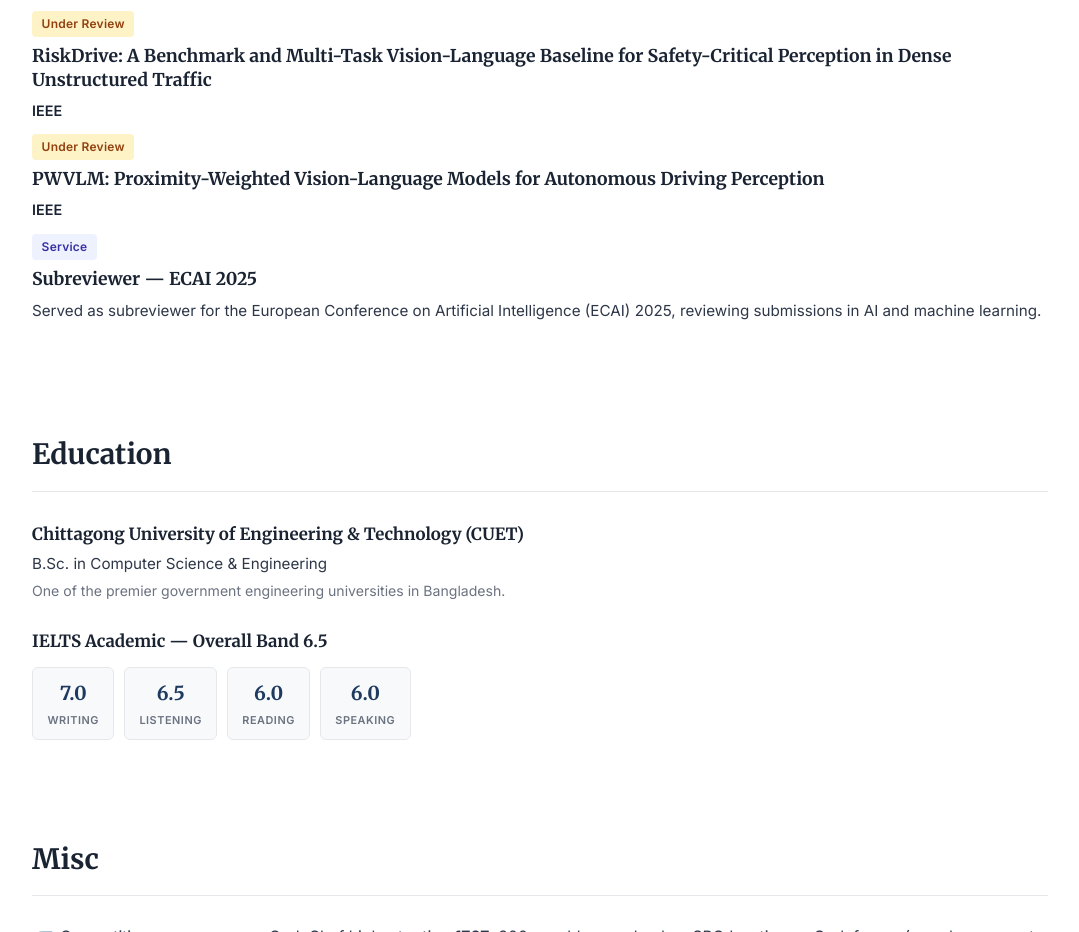
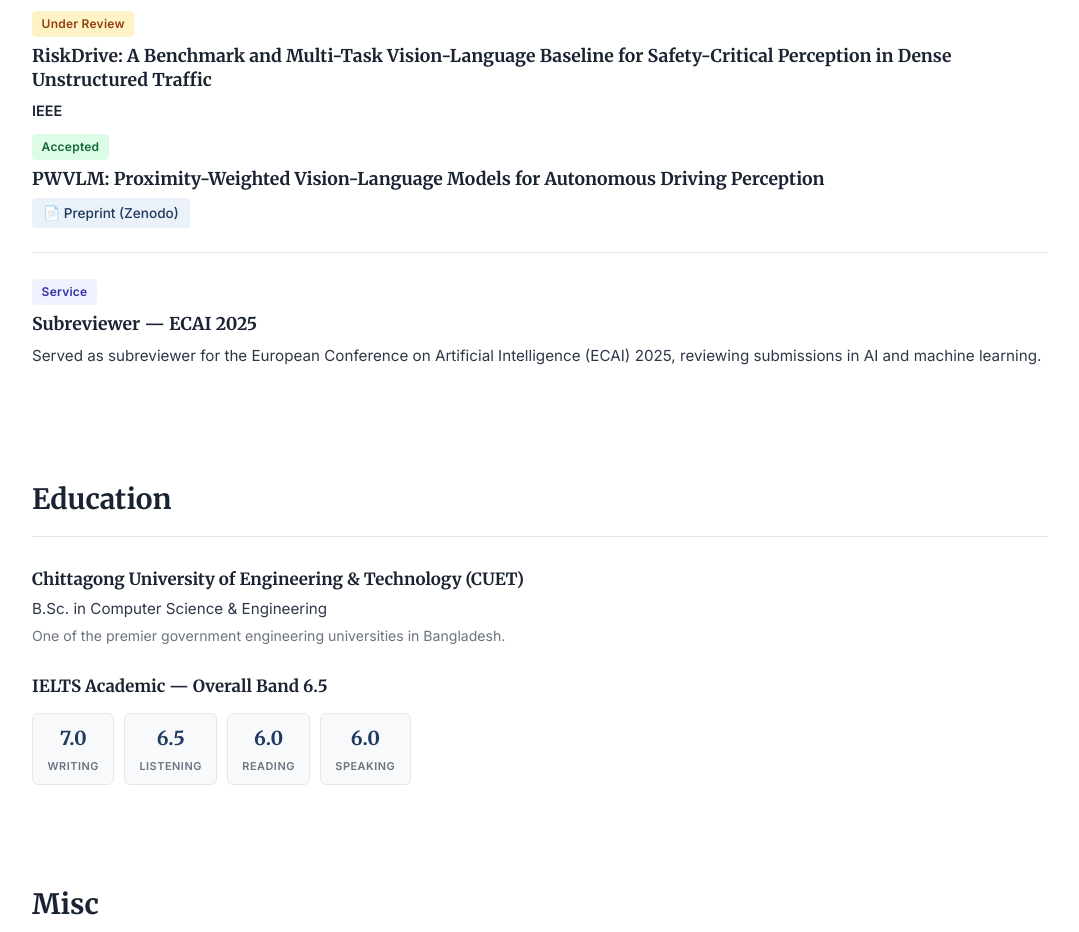
Before and after one commit to forhadsidhu/sharif, a plain HTML site: page docs/index.html in a window 1280 px wide. Shown: the part 7140-8072 px from the top of the page, without its empty margins (100-1179 px from the left). Drawn offline with Linux system fonts and the light colour scheme.

Commit message:
added accepted paper details

```diff
--- a/docs/index.html
+++ b/docs/index.html
@@ -1032,10 +1032,14 @@
                     <span class="venue">IEEE</span>
             </div>
             <div class="research-item">
-                <span class="status-tag tag-review">Under Review</span>
+                <span class="status-tag tag-accepted">Accepted</span>
                 <h3 class="project-title">PWVLM: Proximity-Weighted Vision-Language Models for Autonomous Driving Perception</h3>
-                <div class="project-meta">
-                    <span class="venue">IEEE</span>
+                 <div class="project-links">
+                    <a href="https://zenodo.org/records/22211957" target="_blank" rel="noopener noreferrer">
+                        📄 Preprint (Zenodo)
+                    </a>
+
+                </div>
             </div>
 
 
```
